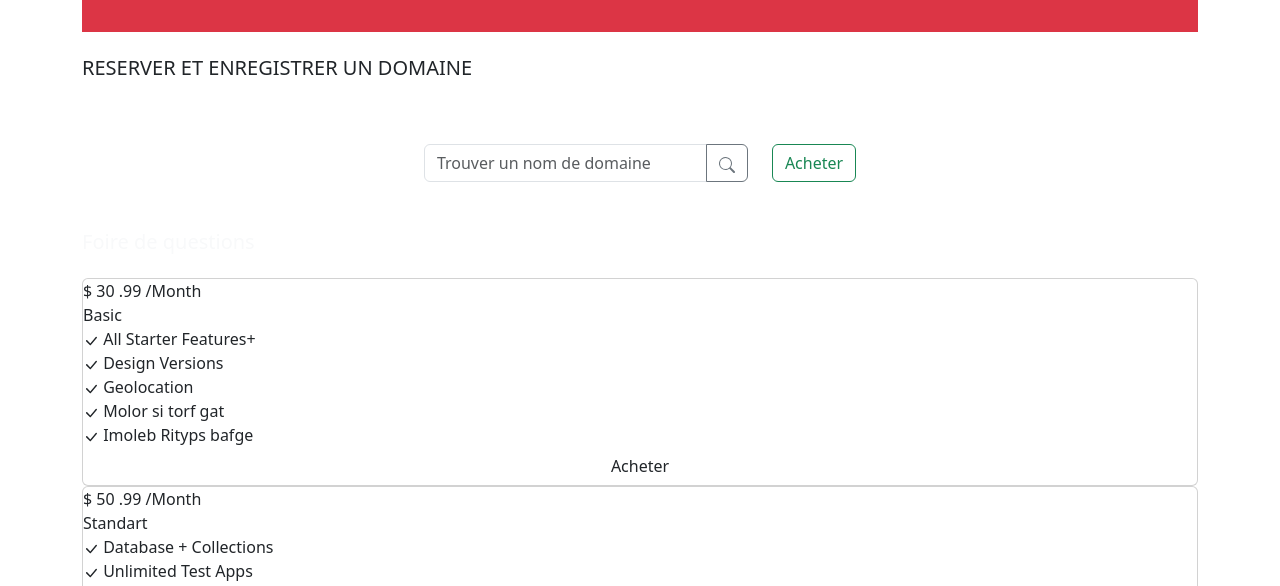
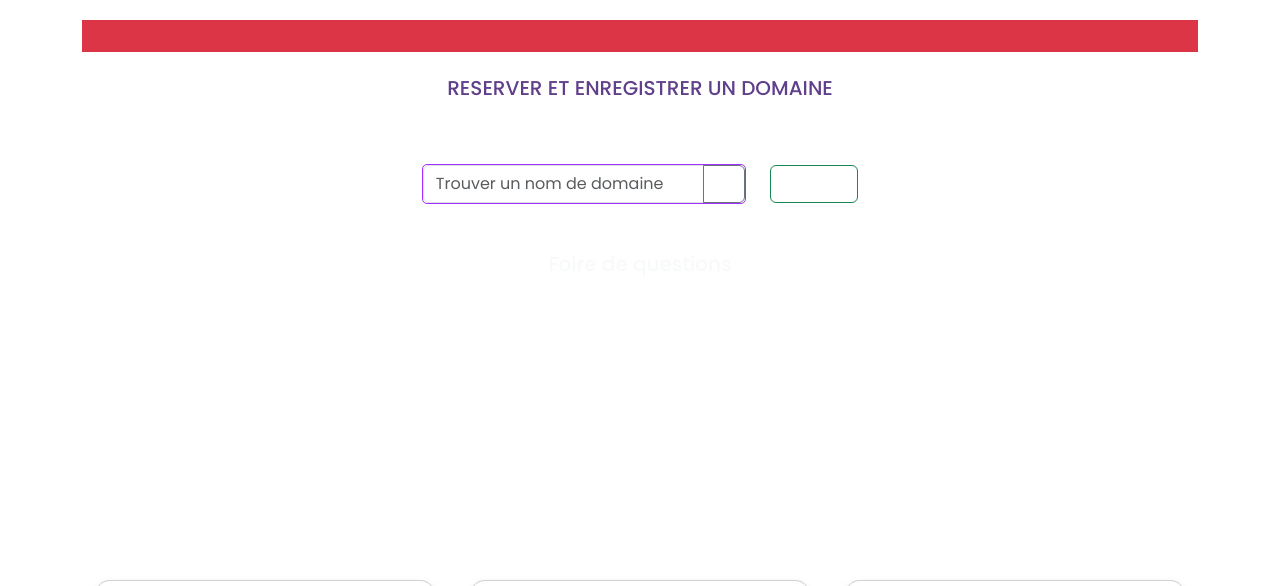
Before and after one commit to Rahma-silliman/titans_hebergement, a plain HTML site: page index.html in a window 1280 px wide. Shown: the top 586 px of the page. Drawn offline with nearby package versions, Linux system fonts and the light colour scheme.

Commit message:
Update index.html

```diff
--- a/index.html
+++ b/index.html
@@ -7,7 +7,7 @@
     <title>Demo</title>
     <link href="https://cdn.jsdelivr.net/npm/bootstrap@5.3.2/dist/css/bootstrap.min.css" rel="stylesheet"
         integrity="sha384-T3c6CoIi6uLrA9TneNEoa7RxnatzjcDSCmG1MXxSR1GAsXEV/Dwwykc2MPK8M2HN" crossorigin="anonymous">
-    <link rel="stylesheet" href="index.css">
+    <link rel="stylesheet" href="app_herbergement.css">
 </head>
 
 <body>
```
